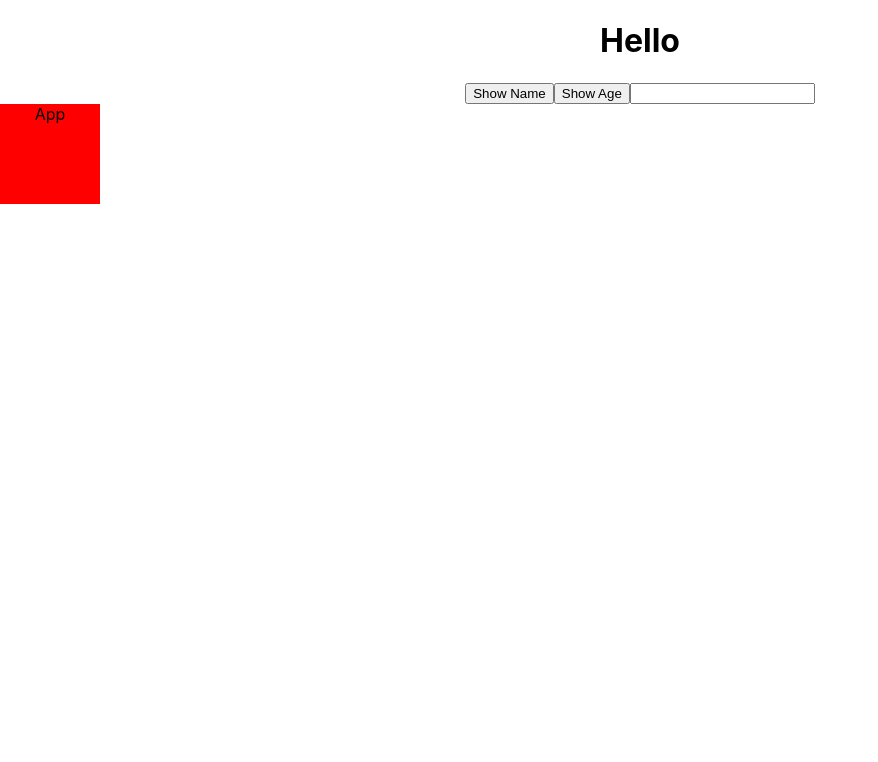
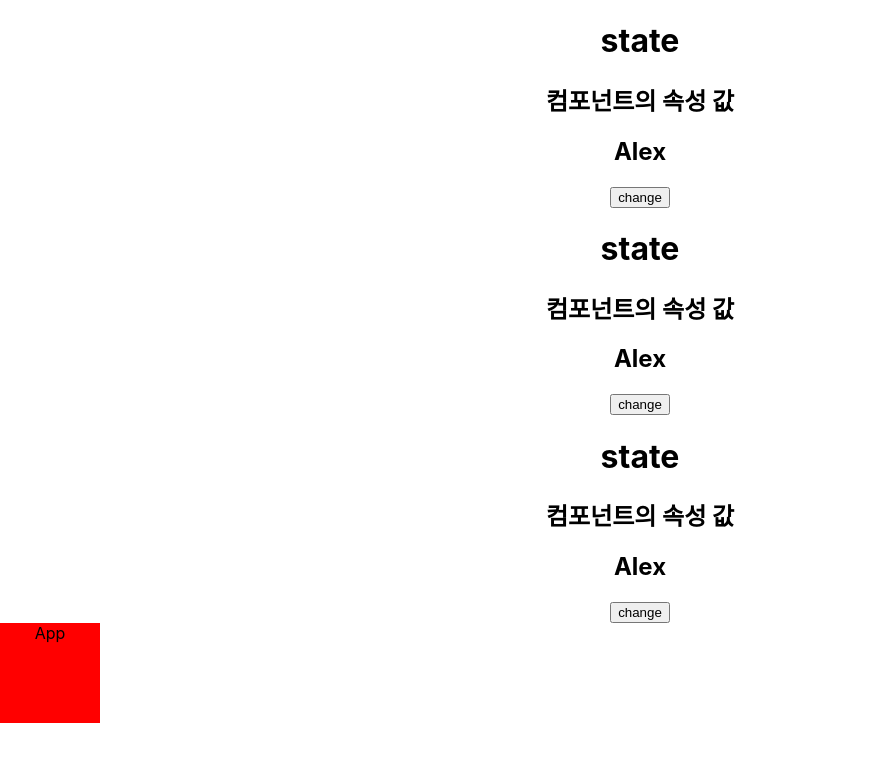
Before and after one commit to alexYooDev/ReactJsPractice, a React (Create React App) app in the folder vocalist/: page / in a window 1280 px wide. Shown: the top 762 px of the page, without its empty margins (0-878 px from the left). Built offline with nearby package versions, Linux system fonts and the light colour scheme.

Commit message:
STATE: React hooks & useState example

```diff
--- a/vocalist/src/App.js
+++ b/vocalist/src/App.js
@@ -27,6 +27,9 @@ start: 프로젝트 실행. build: 배포모드 전환. eject: 내부 설정파
 function App() {
   return (
     <div className="App">
+      {/* 동일한 복수의 컴포넌트여도 state는 각각 관리됨 => 다른 state에 영향을 미치지 않음*/}
+      <Hello />
+      <Hello />
       <Hello />
       {/* 파일명 클래스명 _ 해시 값 형태로 저장 => 동일한 이름으로 작성해도 중복 우려 없음
       프로젝트가 확장될 경우, 네이밍과 상속, 오버라이딩의 문제를 고려해야함 => 해시화로 해결
--- a/vocalist/src/component/Hello.js
+++ b/vocalist/src/component/Hello.js
@@ -1,35 +1,38 @@
+import { useState } from 'react';
+
 export default function Hello() {
-  const showName = () => {
-    const name = 'Alexander';
-    console.log(name);
-  };
-  const showAge = (age) => {
-    console.log(age);
-  };
-  const showText = (txt) => {
-    console.log(txt);
-  };
+  {
+    //let name = 'Alex';
+    /*state가 아닌 변수 (컴포넌트가 관리하고 있는 상태 값이 아니다.)
+  변화가 생겨도 리액트는 인지못함. UI를 업데이트 하지 않는다.
+  초기 리액트: state와 lifeCycle을 관리하려면 클래스형 컴포넌트를 만들어야 했음.
+  UI만 표현하는 컴포넌트를 함수형으로 제작.
+  16.8 버전 부터는 모든 컴포넌트를 함수형을 제작.
+  React 훅을 이용해서 함수형 컴포넌트에서도 state와 lifeCycle 관리가 가능해짐.
+
+  */
+  }
+  const [name, setName] = useState('Alex'); // useState == 배열을 반환 첫번째 값은 state명, 두 번째 값은 state를 변경하는 함수
+
+  {
+    /*function changeName() {
+    //document.querySelector('#name').innerText = name;
+    setName(name === 'Alex' ? 'James' : 'Alex');
+  }*/
+  }
   return (
     <>
-      <h1>Hello</h1>
-      {/* 이름 콘솔 창에 출력 */}
-      <button onClick={showName}>Show Name</button>
-      {/* 나이 콘솔 창에 출력 */}
+      <h1>state</h1>
+      <h2>컴포넌트의 속성 값</h2>
+      <h2 id="name">{name}</h2>
       <button
         onClick={() => {
-          showAge(26);
+          setName(name === 'Alex' ? 'James' : 'Alex');
         }}
       >
-        Show Age
+        change
       </button>
-      <input
-        type="text"
-        onChange={(e) => {
-          const txt = e.target.value;
-          console.log(e.target.value);
-          console.log(txt);
-        }}
-      ></input>
+      {/*속성 값이 변하면 자동으로 UI를 업데이트. 화면을 다시 렌더하지 않아도 되는 편리함이 있음*/}
     </>
   );
 }
```
